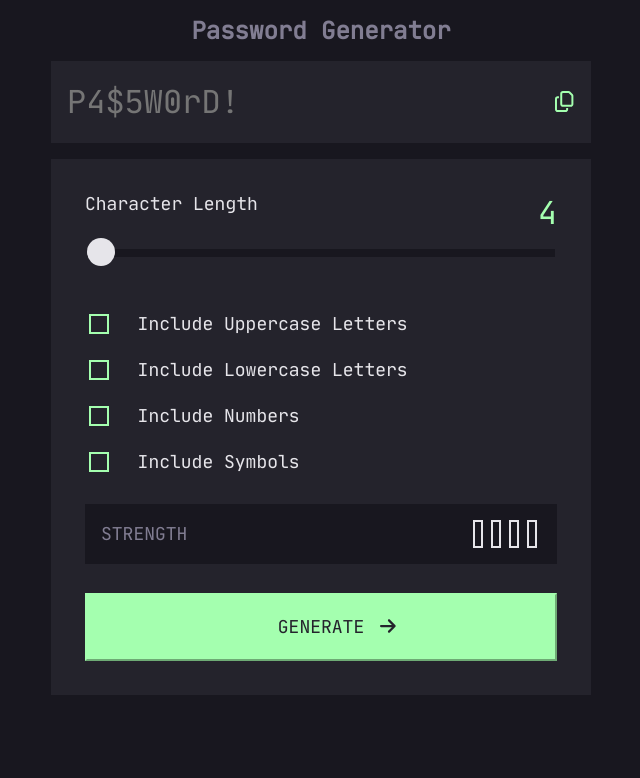
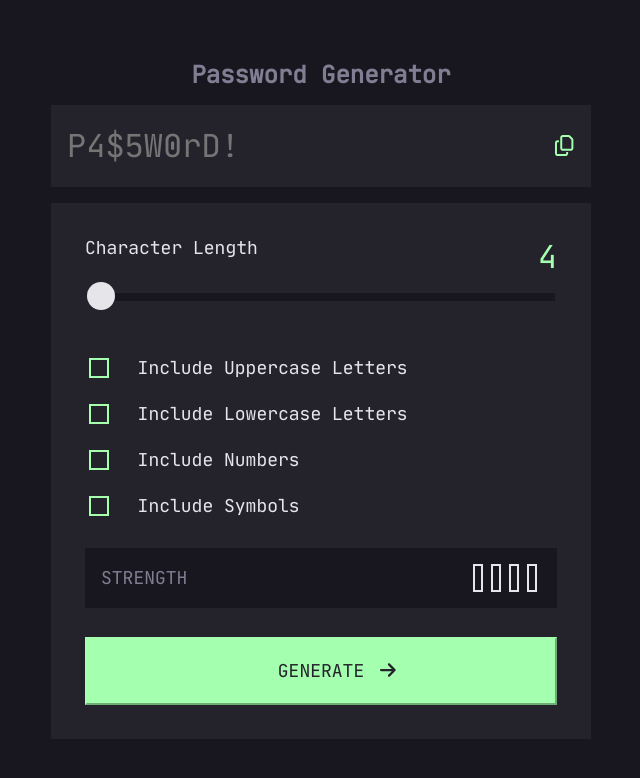
Before and after one commit to TheMathPires/password-generator, an Angular app: page / in a window 1280 px wide. Shown: the top 778 px of the page, without its empty margins (319-959 px from the left). Built offline with nearby package versions, Linux system fonts and the light colour scheme.

Commit message:
vertically centered adjust

```diff
--- a/src/styles.scss
+++ b/src/styles.scss
@@ -9,6 +9,10 @@ body {
   font-family: 'Jet Brains Mono Regular';
   text-align: center;
   background-color: #18171F;
+  display: flex;
+  height: calc(100vh - 1.0625rem);
+  justify-content: center;
+  align-items: center;
 }
 
 h1 {
```
